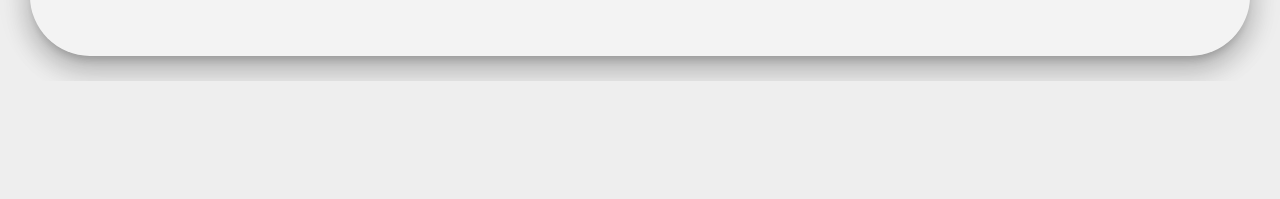
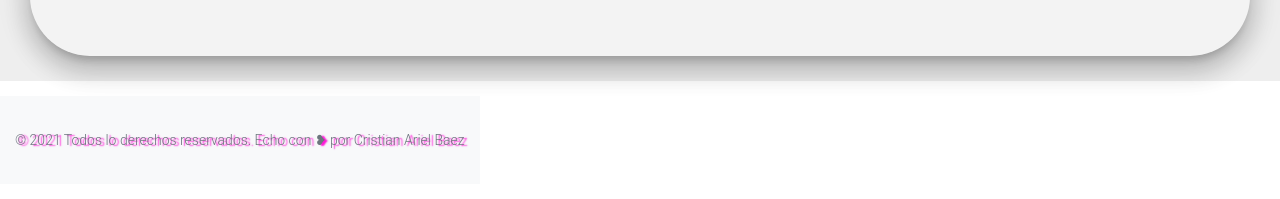
Before and after one commit to turbina31/TP-Anime, a plain HTML site: page videos.html in a window 1280 px wide. Shown: the part 5380-5579 px from the top of the page. Before the commit the page ends 5461 px from the top, so only its background shows below. Drawn offline with Linux system fonts and the light colour scheme.

Commit message:
Update videos.html

```diff
--- a/videos.html
+++ b/videos.html
@@ -101,6 +101,14 @@
             </div>
         </div>
     </section>
+    <footer class="bg-white">
+<!-- Copyrights -->
+    <div class="bg-light py-4">
+      <div class="container text-center">
+        <p class="text-muted mb-0 py-2">&copy; 2021 Todos lo derechos reservados. Echo con <span>&#10085;</span> por Cristian Ariel Baez</p>
+      </div>
+    </div>
+  </footer>
     <script src="js/core/jquery.min.js"></script>
     <script src="js/core/popper.min.js"></script>
     <script src="js/core/bootstrap-material-design.min.js"></script>
```
